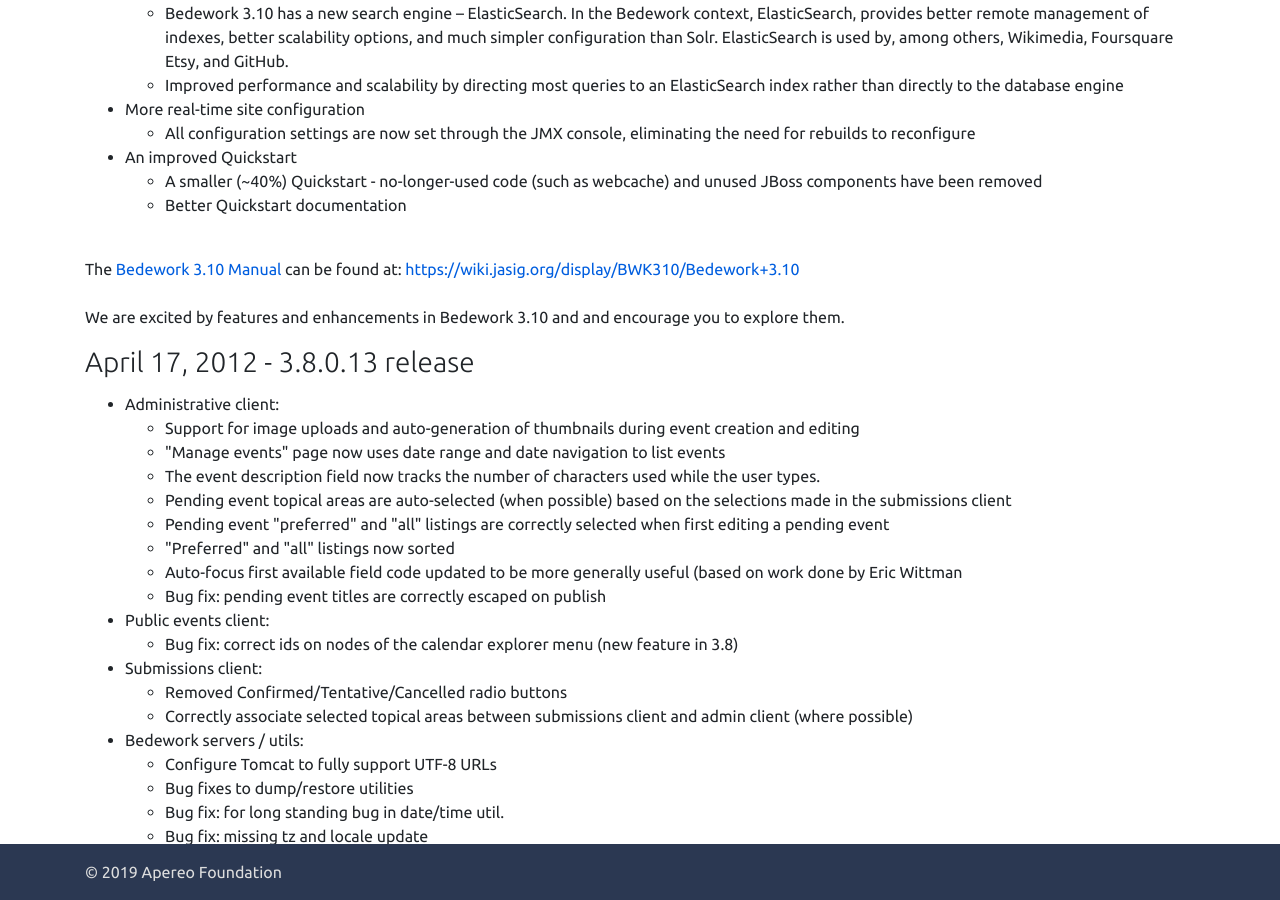
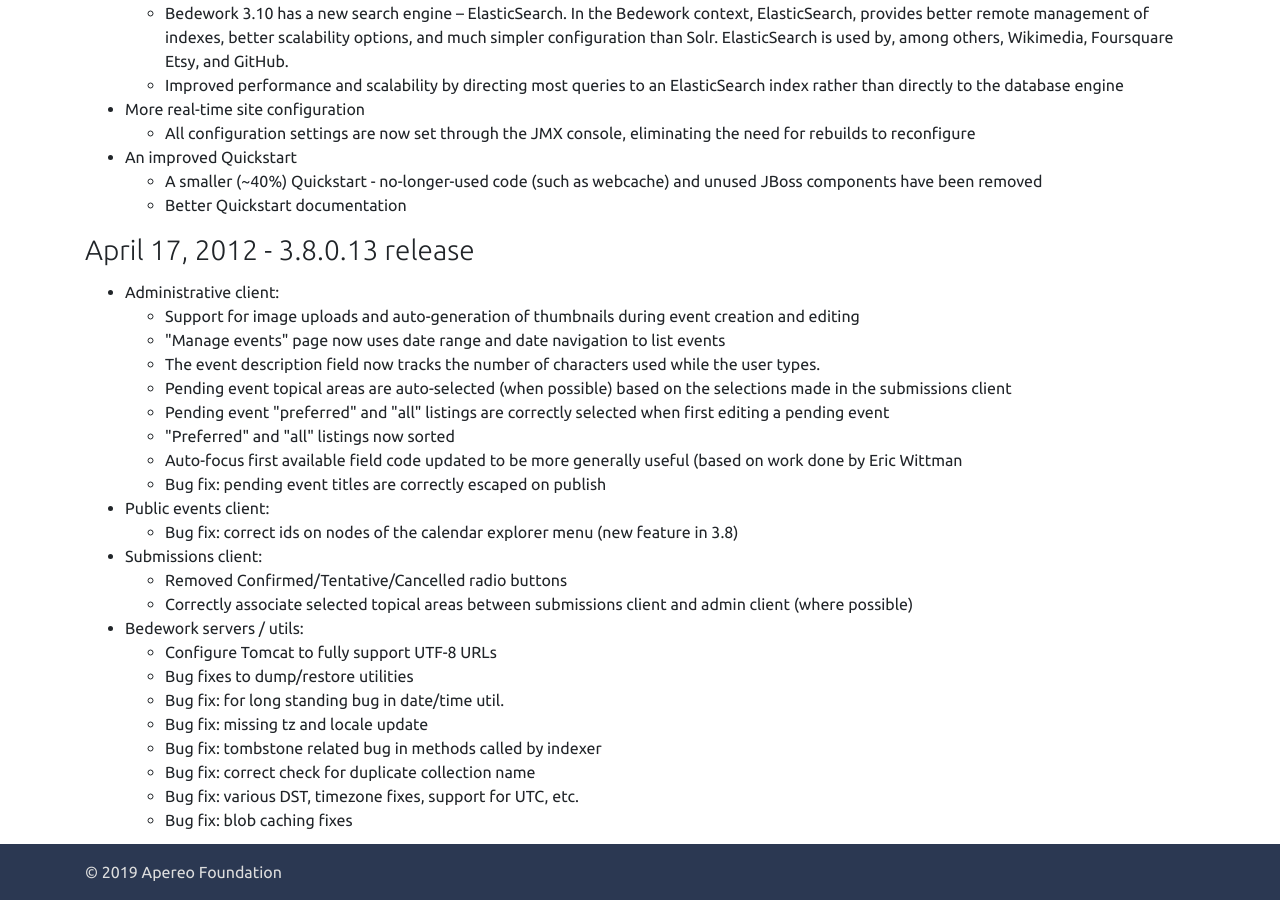
Before and after one commit to Bedework/bedework.github.io, a Jekyll site: the page built from _pages/download/release-notes.html, in a window 1280 px wide and 900 px high, scrolled down 2695 px. Built offline with Jekyll 4.4.1, drawn with Linux system fonts in a browser that asks for light colours; nearby versions of some CDN libraries; some of the changed text lies outside the part shown.

Commit message:
updates to Bedework release notes

```diff
--- a/_pages/download/release-notes.html
+++ b/_pages/download/release-notes.html
@@ -183,10 +183,7 @@
     <ul><li>A smaller (~40%) Quickstart - no-longer-used code (such as webcache) and unused JBoss components have been removed  </li>
       <li>Better Quickstart documentation</li>
     </ul></li>
-</ul><p><br>
-  The<a href="https://wiki.jasig.org/display/BWK310/Bedework+3.10"> Bedework 3.10 Manual</a> can be found at: <a href="https://wiki.jasig.org/display/BWK310/Bedework+3.10">https://wiki.jasig.org/display/BWK310/Bedework+3.10</a><br><br>
-  We are excited by features and enhancements in Bedework 3.10 and and encourage you to explore them.</p>
-
+</ul>
 
 <h3 class="release">April 17, 2012 - 3.8.0.13 release</h3>
 <ul>
@@ -244,7 +241,7 @@
      </li>
   <li>CalWS-SOAP, a SOAP protocol for calendaring being developed by OASIS and CalConnect. Bedework 3.8 uses CalWS-SOAP for communication between the synchronization engine and Bedework.<br>
      </li>
-  <li>WebDAV Synch, which is a draft RFC extension to WebDAV/CalDAV (<a style="color: rgb(37, 123, 178); text-decoration: underline; line-height: 18px; " href="https://web.archive.org/web/20130114082637/http://tools.ietf.org/html/draft-daboo-webdav-sync-06" class="moz-txt-link-freetext">http://tools.ietf.org/html/draft-daboo-webdav-sync-06</a>), providing a more efficient method for client synchronization. WebDAV synch is currently supported by iCal - the Apple desktop calendaring client, and also by aCal - an Android CalDAV client (<a style="color: rgb(37, 123, 178); text-decoration: underline; line-height: 18px; " href="https://web.archive.org/web/20130114082637/http://andrew.mcmillan.net.nz/projects/aCal" class="moz-txt-link-freetext">http://andrew.mcmillan.net.nz/projects/aCal</a>). <br>
+  <li>WebDAV Synch, which is a draft RFC extension to WebDAV/CalDAV (<a style="color: rgb(37, 123, 178); text-decoration: underline; line-height: 18px; " href="http://tools.ietf.org/html/draft-daboo-webdav-sync-06" class="moz-txt-link-freetext">http://tools.ietf.org/html/draft-daboo-webdav-sync-06</a>), providing a more efficient method for client synchronization. WebDAV synch is currently supported by iCal - the Apple desktop calendaring client, and also by aCal - an Android CalDAV client (<a style="color: rgb(37, 123, 178); text-decoration: underline; line-height: 18px; " href="http://andrew.mcmillan.net.nz/projects/aCal" class="moz-txt-link-freetext">http://andrew.mcmillan.net.nz/projects/aCal</a>). <br>
      </li>
   <li>New UI Feature - a theme setting that produces an explorer view of the calendars for navigation<span class="Apple-converted-space"> </span><br>
      </li>
@@ -279,7 +276,7 @@
   <li>Addressbook enhancements, including a CardDAV V4 server, support  for groups,  and  a stand-alone address book web client appropriate for  deployment within multiple applications<br>
      </li>
   <li>An initial version of the CalWS restful web service API is available in the system shipped with the quickstart.   <br>
-    See: <a class="moz-txt-link-freetext" href="https://web.archive.org/web/20130114082637/http://www.calconnect.org/pubdocs/CD1011%20CalWS-Rest%20Restful%20Web%20Services%20Protocol%20for%20Calendaring.pdf">http://www.calconnect.org/pubdocs/CD1011%20CalWS-Rest%20Restful%20Web%20Services%20Protocol%20for%20Calendaring.pdf</a><br>
+    See: <a class="moz-txt-link-freetext" href="http://www.calconnect.org/pubdocs/CD1011%20CalWS-Rest%20Restful%20Web%20Services%20Protocol%20for%20Calendaring.pdf">http://www.calconnect.org/pubdocs/CD1011%20CalWS-Rest%20Restful%20Web%20Services%20Protocol%20for%20Calendaring.pdf</a><br>
      </li>
   <li>Bug fixes to all servers and clients</li>
 </ul>
@@ -288,7 +285,7 @@
   <li>Core Bedework services packaged in JBoss</li>
   <li>Spanish translation of public calendaring themes shipped       with quickstart</li>
   <li>Bug fixes and final enhancements</li>
-  <li>See <a href="https://web.archive.org/web/20130114082637/http://www.bedework.org/trac/bedework/milestone/Bedework%203.6">       Bedework 3.6 Milestone page</a> for information about       post-release bug fixes.</li>
+  <li>See <a href="http://www.bedework.org/trac/bedework/milestone/Bedework%203.6">       Bedework 3.6 Milestone page</a> for information about       post-release bug fixes.</li>
 </ul>
 <h3>January 9, 2010 - 3.6 release candidate 1</h3>
 <ul>
@@ -329,7 +326,7 @@
 <h3 class="release">July 17, 2009 - 3.5 release</h3>
 <ul>
   <li>Bug fixes and final enhancements</li>
-  <li>See <a href="https://web.archive.org/web/20130114082637/http://www.bedework.org/trac/bedework/milestone/Bedework%203.5">       Bedework 3.5 Milestone page</a> for information about       post-release bug fixes.</li>
+  <li>See <a href="http://www.bedework.org/trac/bedework/milestone/Bedework%203.5">       Bedework 3.5 Milestone page</a> for information about       post-release bug fixes.</li>
 </ul>
 <h3>June 3, 2009 - 3.5 release candidate 2</h3>
 <ul>
@@ -474,7 +471,7 @@
   <li>Lucene searching has been implemented for all       clients</li>
   <li>Categories have been reinstated</li>
   <li>Many changes to CalDAV to better support various       clients.</li>
-  <li>Significant progress supporting <a class="ext-link" href="https://web.archive.org/web/20130114082637/http://openconnector.org/">OpenConnector</a></li>
+  <li>Significant progress supporting <a class="ext-link" href="http://openconnector.org/">OpenConnector</a></li>
   <li>Support for recipients and attendees</li>
   <li>iCal import and export of multiple events / whole       calendars</li>
   <li>Improved timezone displays / support</li>
@@ -483,7 +480,7 @@
   <li>Recurring event support</li>
   <li>Human readable text fields now stored with language       information to facilitate internationalization</li>
   <li>Scheduling (meeting requests, replies etc) are now mostly       implemented</li>
-  <li>Significant improvements to the web user interfaces,       XHTML user clients &amp; <a href="https://web.archive.org/web/20130114082637/http://dojotoolkit.org/">dojo</a> based widgets</li>
+  <li>Significant improvements to the web user interfaces,       XHTML user clients &amp; dojo based widgets</li>
   <li>Bug fixes (e.g. access control) and housekeeping (e.g.       all tables given consistent names)</li>
 </ul>
 <h3>December 15, 2006 - 3.3 release candidate</h3>
```
